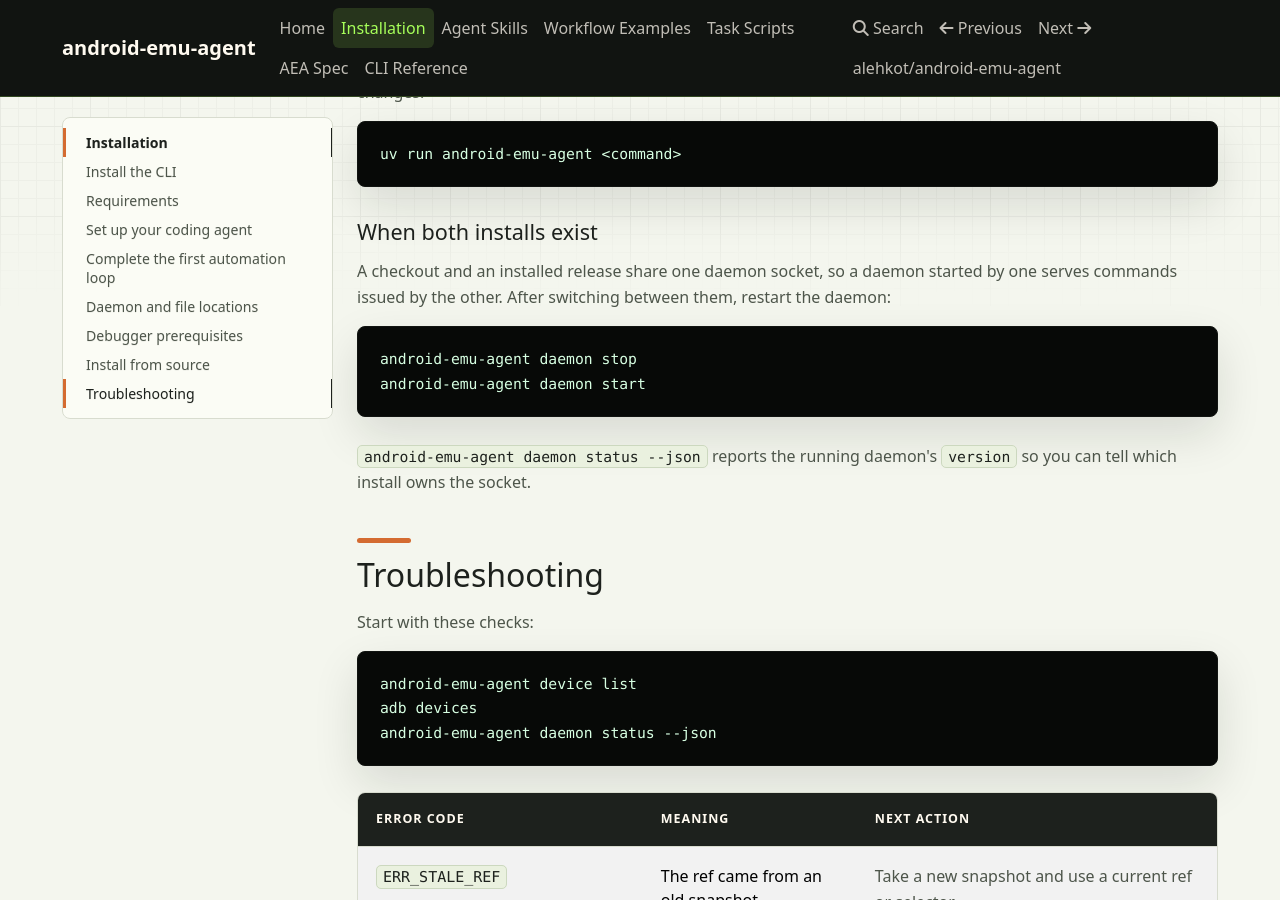
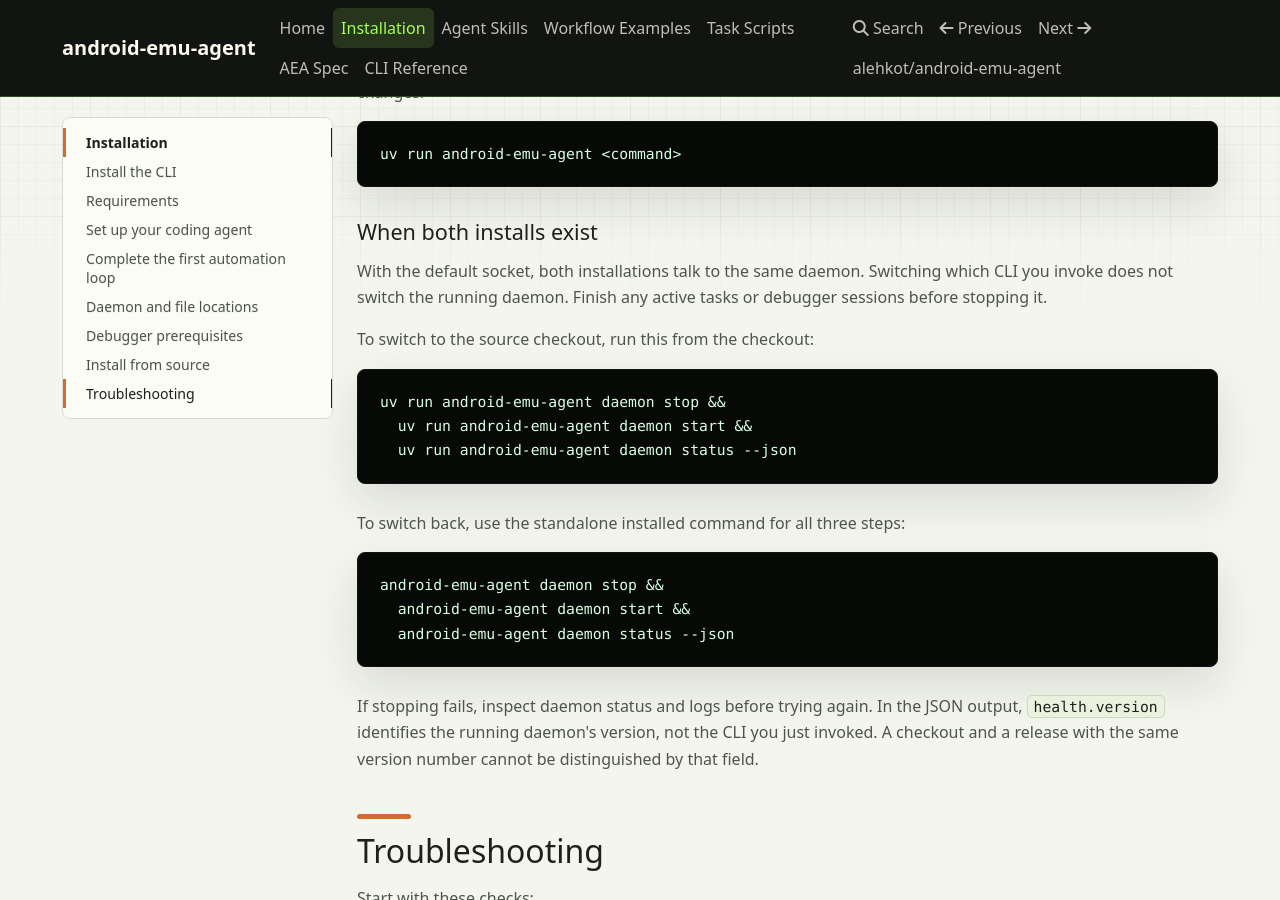
Before and after one commit to alehkot/android-emu-agent, an MkDocs documentation site: the page built from docs/installation.md, in a window 1280 px wide and 900 px high, scrolled down 4881 px. Built offline with MkDocs 1.6.1, drawn with Linux system fonts in a browser that asks for light colours; nearby versions of some CDN libraries.

Commit message:
docs: explain switching between installed and source daemons

````diff
--- a/docs/installation.md
+++ b/docs/installation.md
@@ -183,16 +183,29 @@ uv run android-emu-agent <command>
 
 ### When both installs exist
 
-A checkout and an installed release share one daemon socket, so a daemon started by one serves
-commands issued by the other. After switching between them, restart the daemon:
+With the default socket, both installations talk to the same daemon. Switching which CLI you
+invoke does not switch the running daemon. Finish any active tasks or debugger sessions before
+stopping it.
+
+To switch to the source checkout, run this from the checkout:
 
 ```bash
-android-emu-agent daemon stop
-android-emu-agent daemon start
+uv run android-emu-agent daemon stop &&
+  uv run android-emu-agent daemon start &&
+  uv run android-emu-agent daemon status --json
 ```
 
-`android-emu-agent daemon status --json` reports the running daemon's `version` so you can tell
-which install owns the socket.
+To switch back, use the standalone installed command for all three steps:
+
+```bash
+android-emu-agent daemon stop &&
+  android-emu-agent daemon start &&
+  android-emu-agent daemon status --json
+```
+
+If stopping fails, inspect daemon status and logs before trying again. In the JSON output,
+`health.version` identifies the running daemon's version, not the CLI you just invoked. A
+checkout and a release with the same version number cannot be distinguished by that field.
 
 ## Troubleshooting
 
````
Also changed, not shown: README.md (+4 -2 lines).
